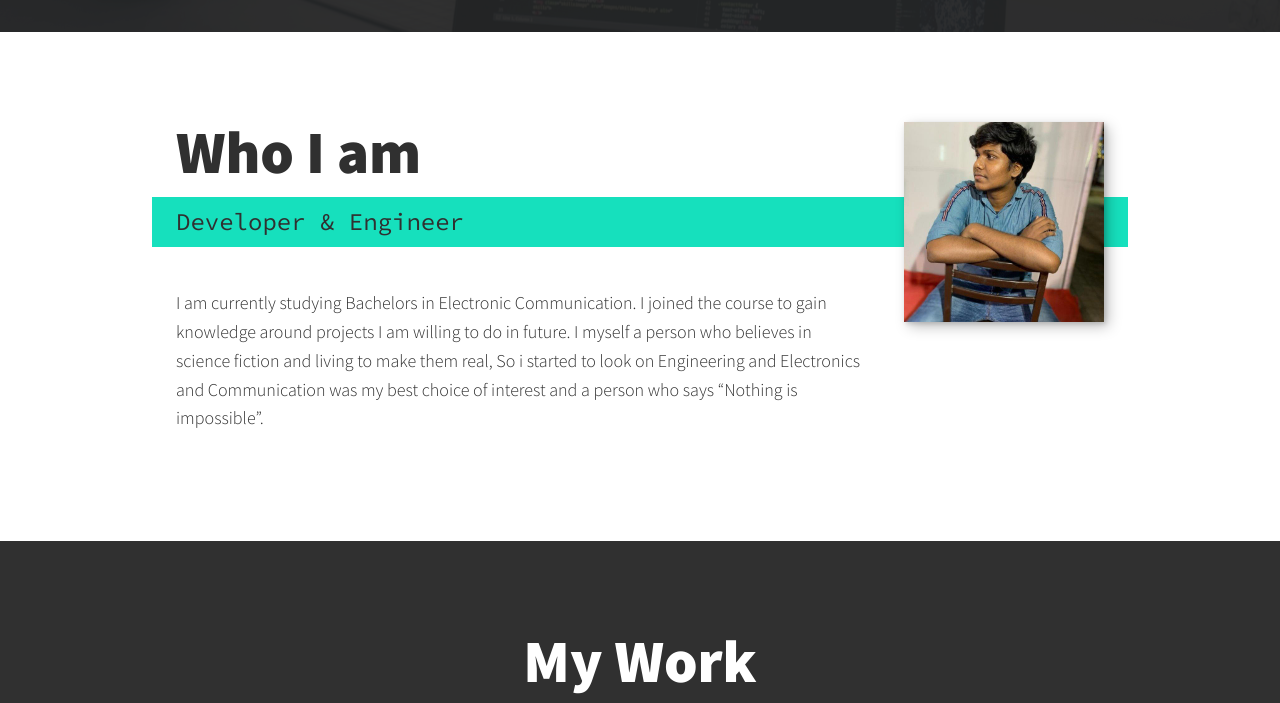
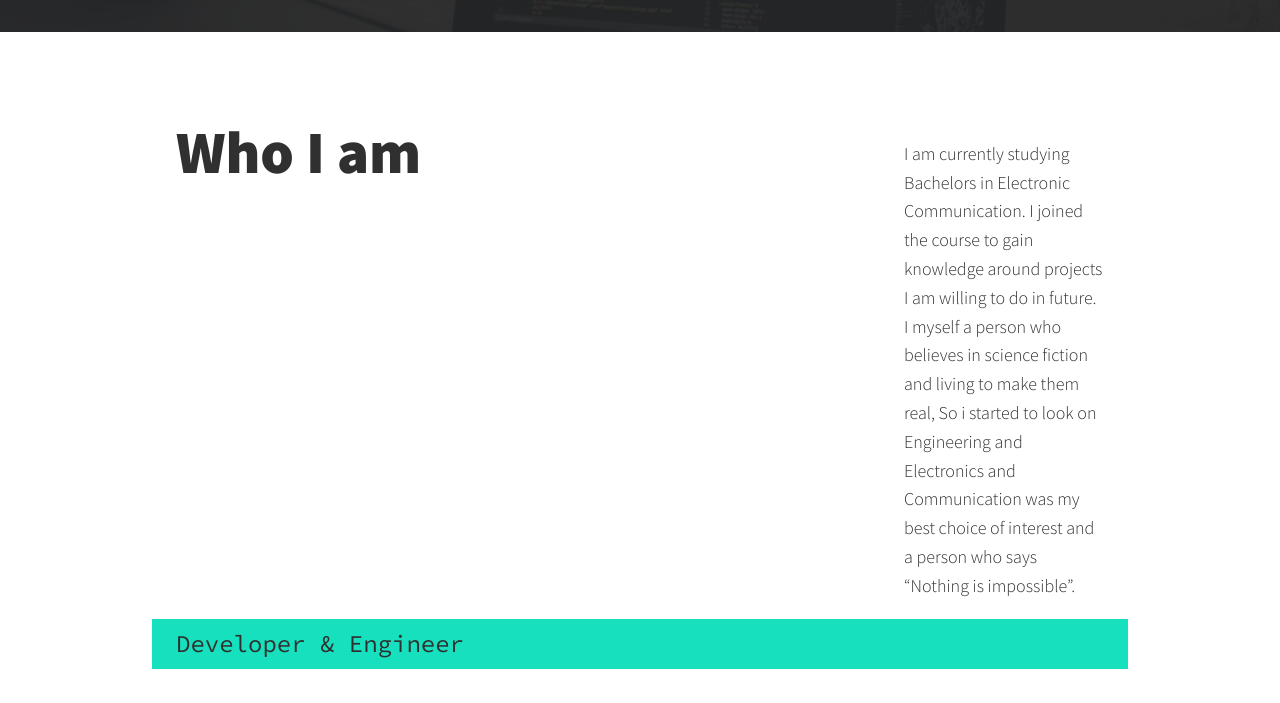
Before and after one commit to yashh-dev/yash-port, a plain HTML site: page index.html in a window 1280 px wide. Shown: the part 1100-1803 px from the top of the page. Drawn offline with nearby package versions, Linux system fonts and the light colour scheme.

Commit message:
Update index.html

```diff
--- a/index.html
+++ b/index.html
@@ -100,7 +100,7 @@
         </p>
         <p></p>
       </div>
-      <img src="images/photo.jpg" alt="" / class="about-me__img">
+<!--       <img src="images/photo.jpg" alt="" / class="about-me__img"> -->
     </section>
     <section class="my-work" id="my-work">
       <h2 class="section-title">My Work</h2>
```
